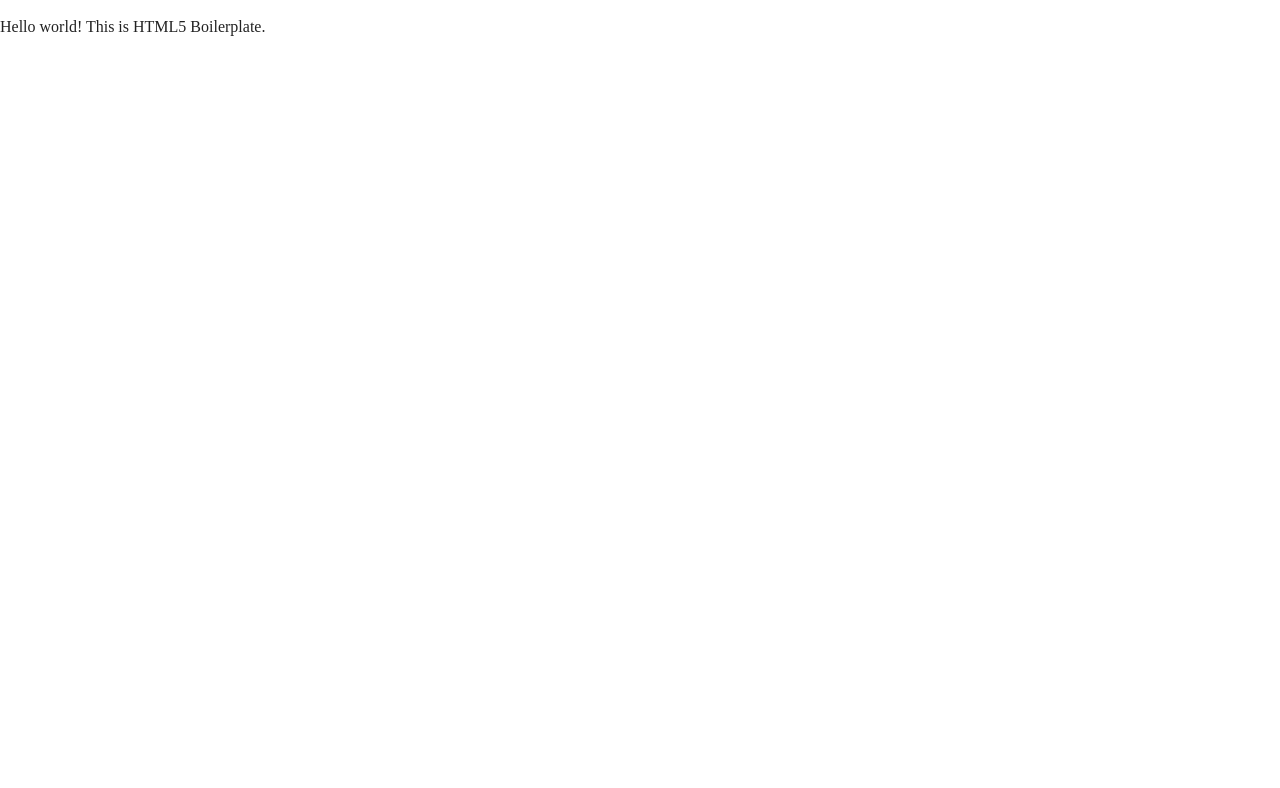
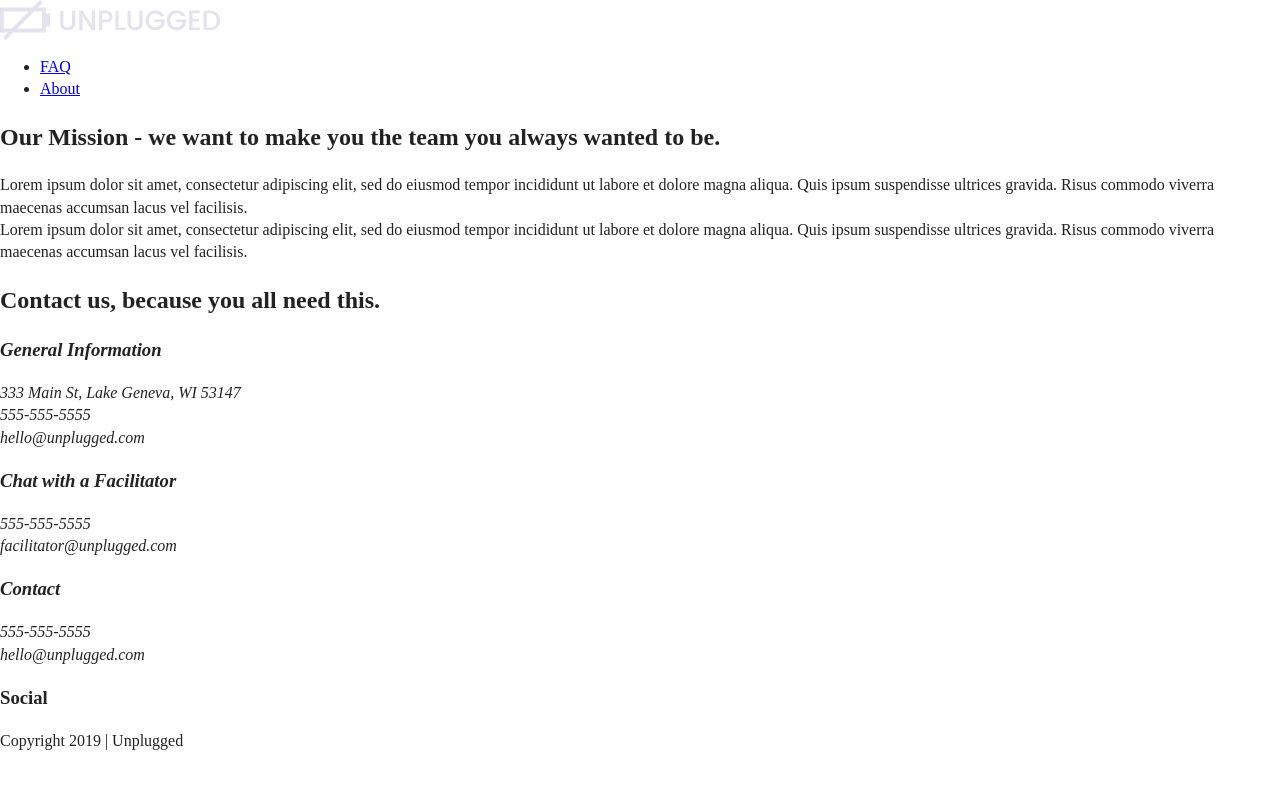
Before and after one commit to Ari-bot-unlimited/unplugged-retreat, a website: page about/index.html in a window 1280 px wide. Drawn offline with Linux system fonts and the light colour scheme; files whose address does not match are found by name.

Commit message:
about page

```diff
--- a/about/index.html
+++ b/about/index.html
@@ -25,7 +25,96 @@
 <body>
 
   <!-- Add your site or application content here -->
-  <p>Hello world! This is HTML5 Boilerplate.</p>
+  <header>
+    <div class="content-wrapper">
+      <a href="#">
+        <img src="img/logo.png" alt ="unplugged logo">
+      </a>
+      <div class="header-divider"></div>
+      <nav>
+        <ul>
+          <li><a href="faq/index.html" target="_blank">FAQ</a></li>
+          <li><a href="about/index.html" target="_blank">About</a></li>
+        </ul>
+      </nav>
+    </div>
+  </header>
+
+  <main>
+
+    <section class="mission">
+      <div class="content-wrapper">
+        <div class="mission-content">
+          <h2>Our Mission - we want to make you the team you always wanted to be.</h2>
+          <p>
+            Lorem ipsum dolor sit amet, consectetur adipiscing elit, sed do eiusmod tempor incididunt ut labore et dolore magna aliqua. Quis ipsum suspendisse ultrices gravida. Risus commodo viverra maecenas accumsan lacus vel facilisis.<br>
+            Lorem ipsum dolor sit amet, consectetur adipiscing elit, sed do eiusmod tempor incididunt ut labore et dolore magna aliqua. Quis ipsum suspendisse ultrices gravida. Risus commodo viverra maecenas accumsan lacus vel facilisis.
+          </p>
+        </div>
+      </div>
+    </section>
+    <section class="map">
+      <div class="content-wrapper">
+        <figure>
+
+        </figure>
+      </div>
+    </section>
+    <section class="">
+      <div class="content-wrapper">
+        <div class="">
+          <h2>Contact us, because you all need this.</h2>
+        </div>
+        <address class="general info">
+            <h3>General Information</h3>
+            <p>
+              333 Main St, Lake Geneva, WI 53147<br>
+              555-555-5555<br>
+              hello@unplugged.com<br>
+            </p>
+          </address>
+        <address class="facilitator">
+          <h3>Chat with a Facilitator</h3>
+          <p>
+            555-555-5555<br>
+            facilitator@unplugged.com<br>
+          </p>
+        </address>
+      </div>
+    </section>
+  </main>
+
+  <footer>
+    <div class="content-wrapper">
+      <div class="footer-content">
+        <address class="contact">
+          <h3>Contact</h3>
+          <p>
+            555-555-5555<br>
+            hello@unplugged.com
+          </p>
+        </address>
+        <div class="social">
+          <h3>Social</h3>
+          <div class="social-icons">
+            <p>
+              <a href="https://www.facebook.com/yoursite" target="_blank"></a>
+            </p>
+            <p>
+              <a href="https://www.twitter.com/yoursite" target="_blank"></a>
+            </p>
+            <p>
+              <a href="https://www.instagram.com/yoursite" target="_blank"></a>
+            </p>
+          </div>
+        </div>
+      </div>
+    </div>
+    <div class="copyright">
+      <p>Copyright 2019 | Unplugged</p>
+    </div>
+  </footer>
+
   <script src="../js/vendor/modernizr-3.11.2.min.js"></script>
   <script src="../js/plugins.js"></script>
   <script src="../js/main.js"></script>
```
Also changed, not shown: faq/index.html (+86 -2 lines).
